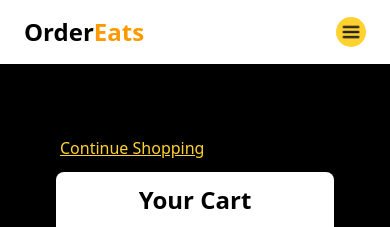
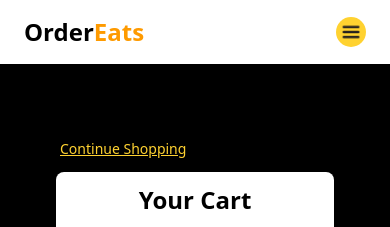
Before and after one commit to Fejiro-tech/OrderEats-, a React (Vite) app: page /cart in a window 390 px wide. Shown: the top 227 px of the page. Built offline with nearby package versions, Linux system fonts and the light colour scheme.

Commit message:
edited checkout font size

```diff
--- a/src/pages/CartPage.jsx
+++ b/src/pages/CartPage.jsx
@@ -17,7 +17,7 @@ export default function CartPage() {
 
       <div className="w-full max-w-140 mt-20">
 
-        <Link to="/menu" className='text-amber-300 px-1  underline hover:text-[#FF5722] '>Continue Shopping</Link>
+        <Link to="/menu" className='text-amber-300 px-1 text-sm md:text-base underline hover:text-[#FF5722] '>Continue Shopping</Link>
         <div className="w-full max-w-140 bg-white p-3 md:p-6 rounded-lg shadow-lg text-black mt-3 ">
           <h1 className="text-2xl md:text-3xl font-bold  mb-6 text-center">Your Cart</h1>
 
--- a/src/pages/CheckoutPage.jsx
+++ b/src/pages/CheckoutPage.jsx
@@ -58,7 +58,7 @@ const CheckoutPage = () => {
     return (
         <div className='min-h-screen p-10 bg-black flex  justify-center items-start '>
             <div className='max-w-md w-full flex flex-col justify-center mt-20'>
-                <Link to="/cart" className='text-amber-300  px-1  underline hover:text-[#FF5722]'> Back to Cart</Link>
+                <Link to="/cart" className='text-amber-300 px-1 text-sm md:text-base underline hover:text-[#FF5722]'> Back to Cart</Link>
 
                 <div className='max-w-md w-full bg-gray-900 p-6 rounded-lg text-white mt-2'>
                     <h1 className='text-xl md:text-3xl font-bold mb-6 text-center'>Checkout</h1>
```
